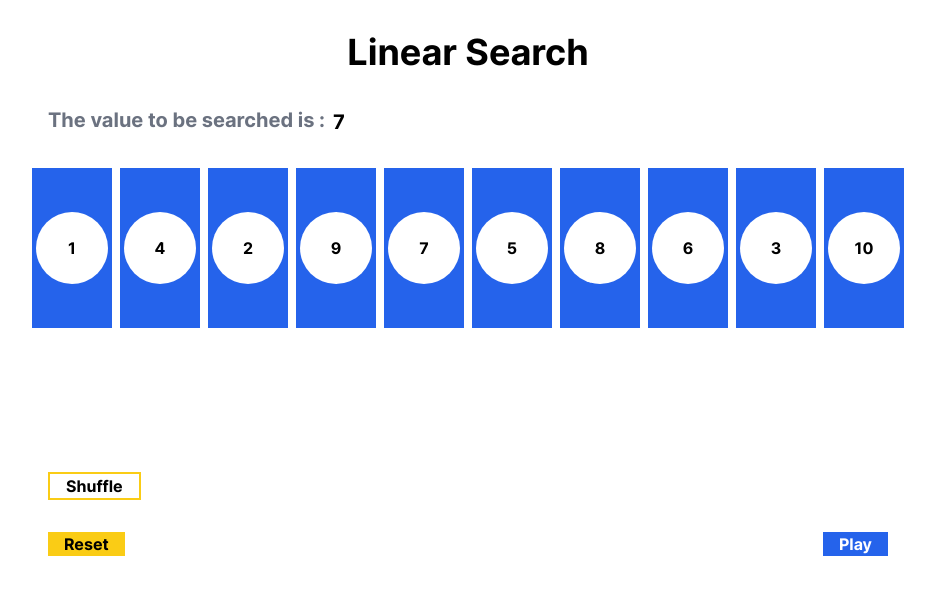
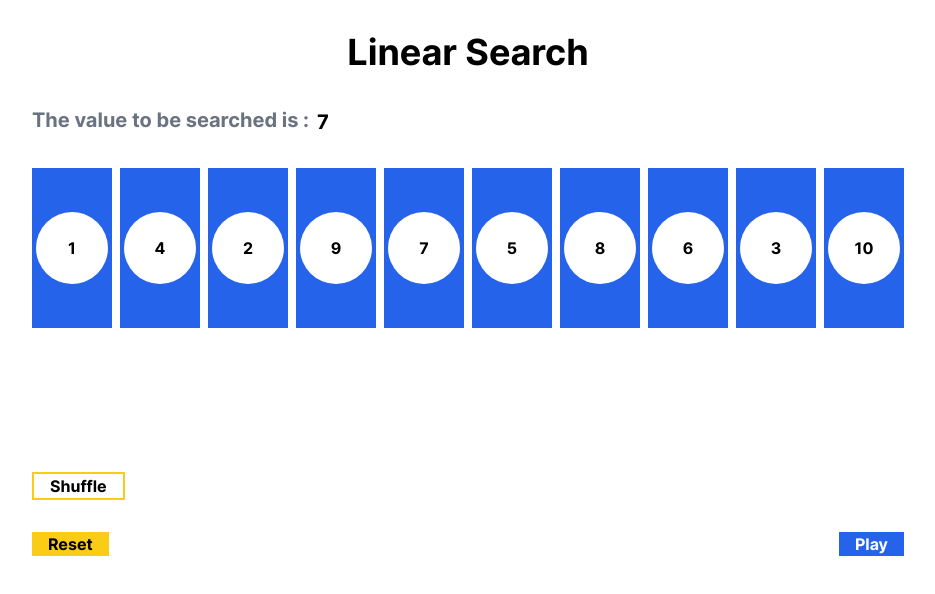
Before and after one commit to theananttrivedi/linearsearch-visualiser, a React (Vite) app: page / in a window 1280 px wide. Shown: the top 594 px of the page, without its empty margins (172-1107 px from the left). Built offline with nearby package versions, Linux system fonts and the light colour scheme.

Commit message:
Added hover effects to the buttons

```diff
--- a/src/components/BarContainer.jsx
+++ b/src/components/BarContainer.jsx
@@ -142,7 +142,7 @@ function BarContainer() {
         on
         onMouseEnter={handleMouseEnter}
         onMouseLeave={handleMouseLeave}
-        className="relative px-4 text-gray-500 font-bold text-xl flex items-center gap-x-2"
+        className="relative  text-gray-500 font-bold text-xl flex items-center gap-x-2"
       >
         <h1> The value to be searched is : </h1>
         {inputVisible ? (
@@ -180,24 +180,24 @@ function BarContainer() {
           />
         )}
       </div>
-      <div className="flex mx-4">
+      <div className="flex ">
         {" "}
         <div
-          className="border-2 border-yellow-400 w-fit px-4 font-bold cursor-pointer"
+          className="border-2 border-yellow-400 w-fit px-4 font-bold cursor-pointer hover:border-yellow-600"
           onClick={handleShuffle}
         >
           Shuffle
         </div>
       </div>
-      <div className="flex mx-4">
+      <div className="flex ">
         <div
-          className="bg-yellow-400 w-fit px-4 font-bold cursor-pointer"
+          className="bg-yellow-400 w-fit px-4 font-bold cursor-pointer hover:bg-yellow-600"
           onClick={handleReset}
         >
           Reset
         </div>
         <div
-          className="bg-blue-600 ml-auto text-white w-fit px-4 font-bold cursor-pointer"
+          className="bg-blue-600 ml-auto text-white w-fit px-4 font-bold cursor-pointer hover:bg-blue-700"
           onClick={handlePlay}
         >
           Play
```
